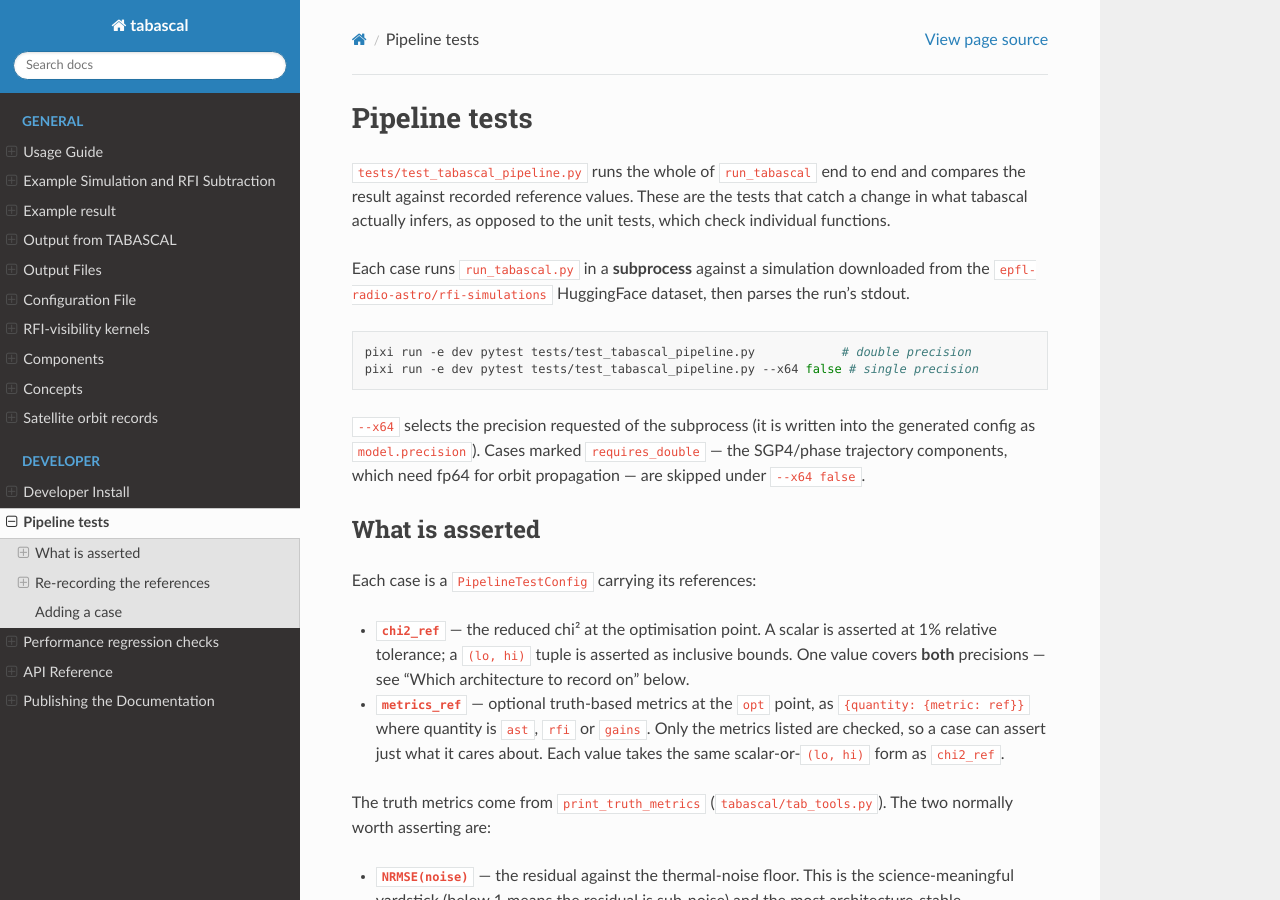
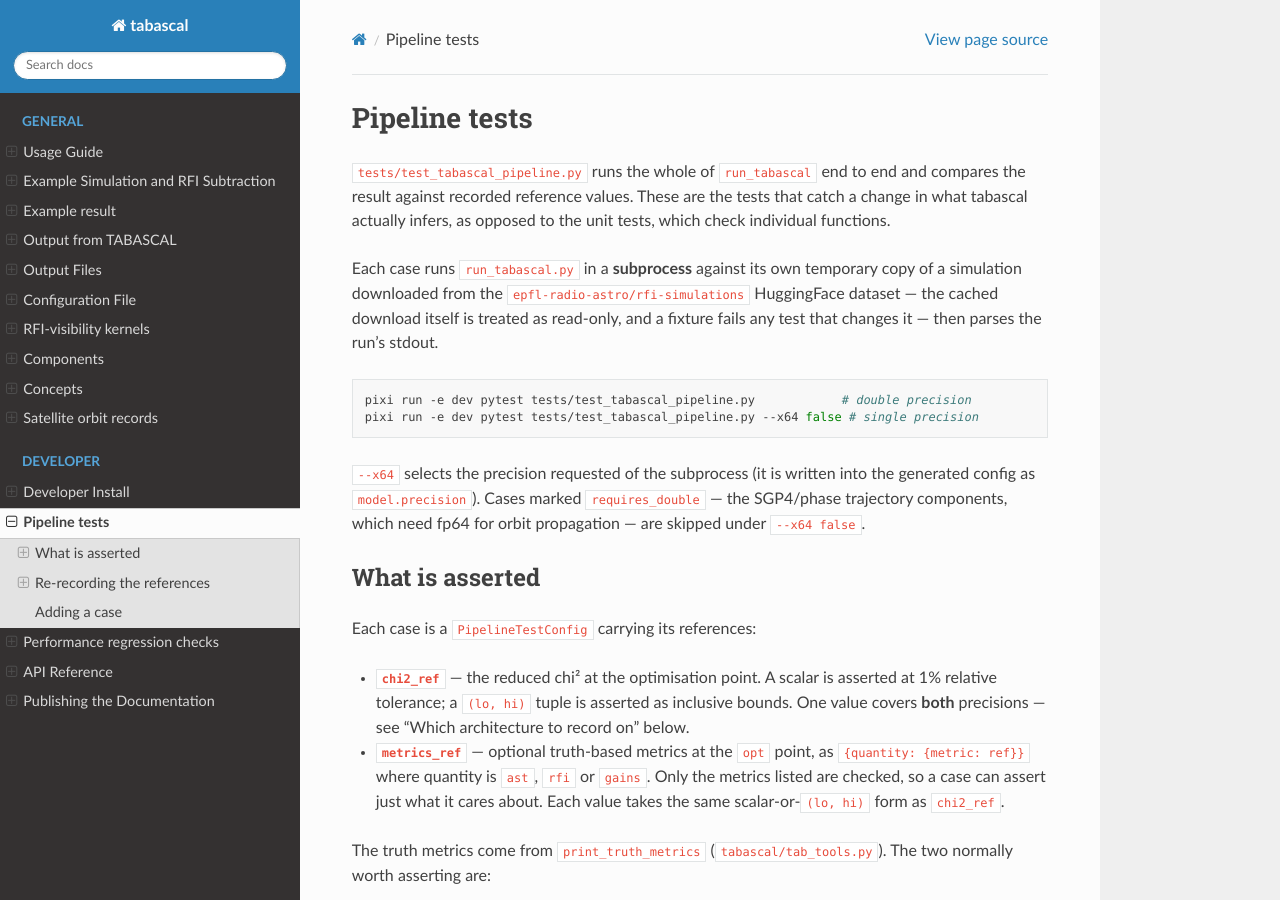
Before and after one commit to epfl-radio-astro/tabascal, a Sphinx documentation site: the page built from docs/pipeline_tests.md, in a window 1280 px wide and 900 px high. Built offline with Sphinx 7.4.7 and the Read the Docs theme 3.1.0, drawn with Linux system fonts in a browser that asks for light colours.

Commit message:
Say the pipeline tests run against a copy of the downloaded sim

````diff
--- a/docs/pipeline_tests.md
+++ b/docs/pipeline_tests.md
@@ -5,9 +5,10 @@ compares the result against recorded reference values. These are the tests that
 catch a change in what tabascal actually infers, as opposed to the unit tests,
 which check individual functions.
 
-Each case runs `run_tabascal.py` in a **subprocess** against a simulation
-downloaded from the `epfl-radio-astro/rfi-simulations` HuggingFace dataset, then
-parses the run's stdout.
+Each case runs `run_tabascal.py` in a **subprocess** against its own temporary
+copy of a simulation downloaded from the `epfl-radio-astro/rfi-simulations`
+HuggingFace dataset — the cached download itself is treated as read-only, and a
+fixture fails any test that changes it — then parses the run's stdout.
 
 ```bash
 pixi run -e dev pytest tests/test_tabascal_pipeline.py            # double precision
````
